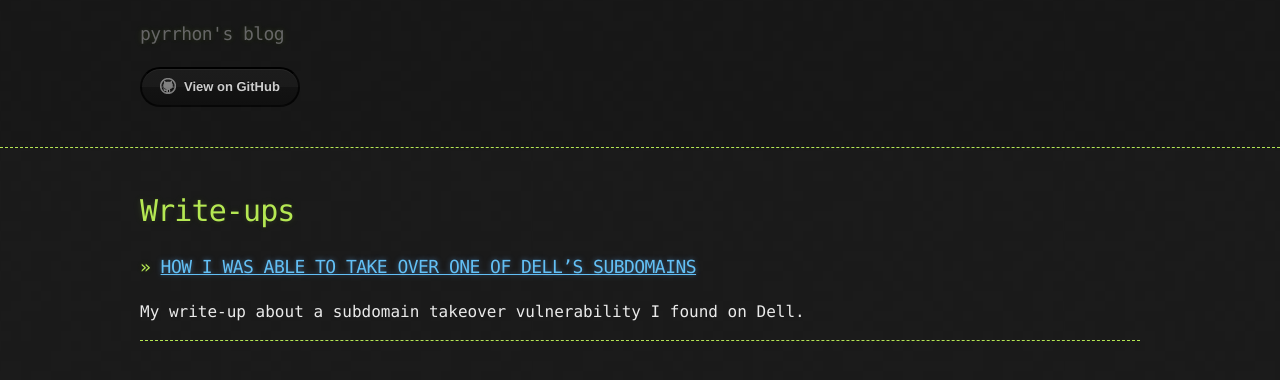
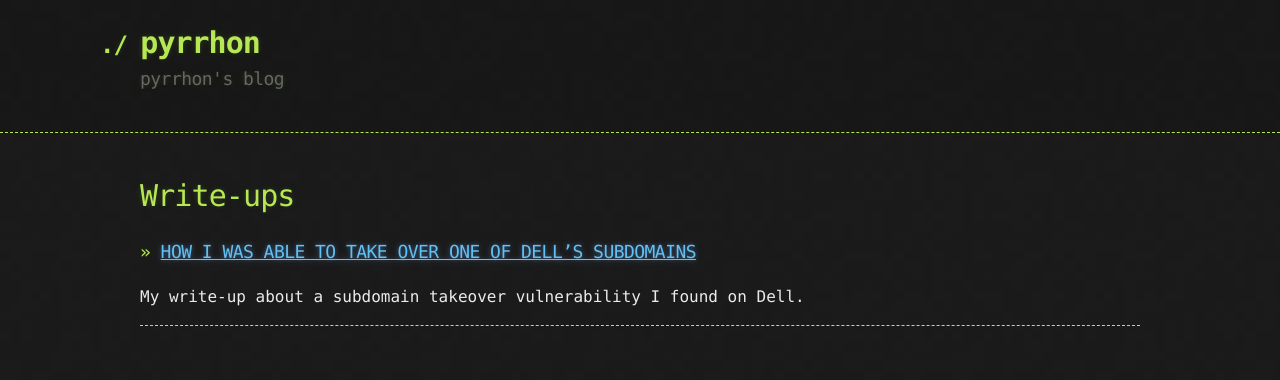
Before and after one commit to pyrrhon1337/pyrrhon1337.github.io, a Jekyll site: the page built from index.md, in a window 1280 px wide. Shown: the top 380 px of the page. Built offline with Jekyll 4.4.1, drawn with Linux system fonts in a browser that asks for light colours; our own code applies the rules of GitHub Pages for plain Markdown files.

Commit message:
Initial commit

```diff
--- a/_layouts/default.html
+++ b/_layouts/default.html
@@ -14,6 +14,7 @@
     <header>
       <div class="container">
         <a id="a-title" href="{{ '/' | relative_url }}">
+          <h1>{{ site.title | default: site.github.repository_name }}</h1>
         </a>
         <h2>{{ site.description | default: site.github.project_tagline }}</h2>
 
@@ -22,7 +23,6 @@
             <a href="{{ site.github.zip_url }}" class="btn">Download as .zip</a>
             <a href="{{ site.github.tar_url }}" class="btn">Download as .tar.gz</a>
           {% endif %}
-          <a href="{{ site.github.repository_url }}" class="btn btn-github"><span class="icon"></span>View on GitHub</a>
         </section>
       </div>
     </header>
```
